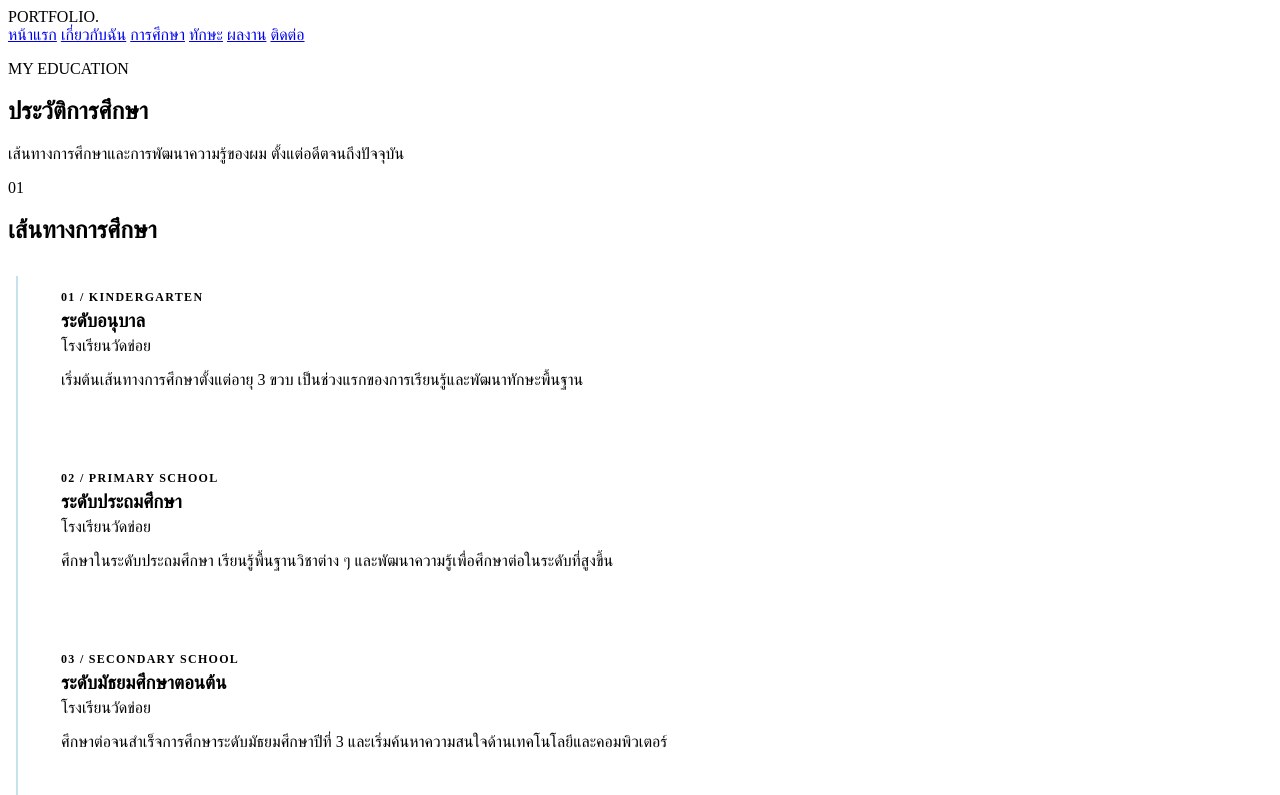
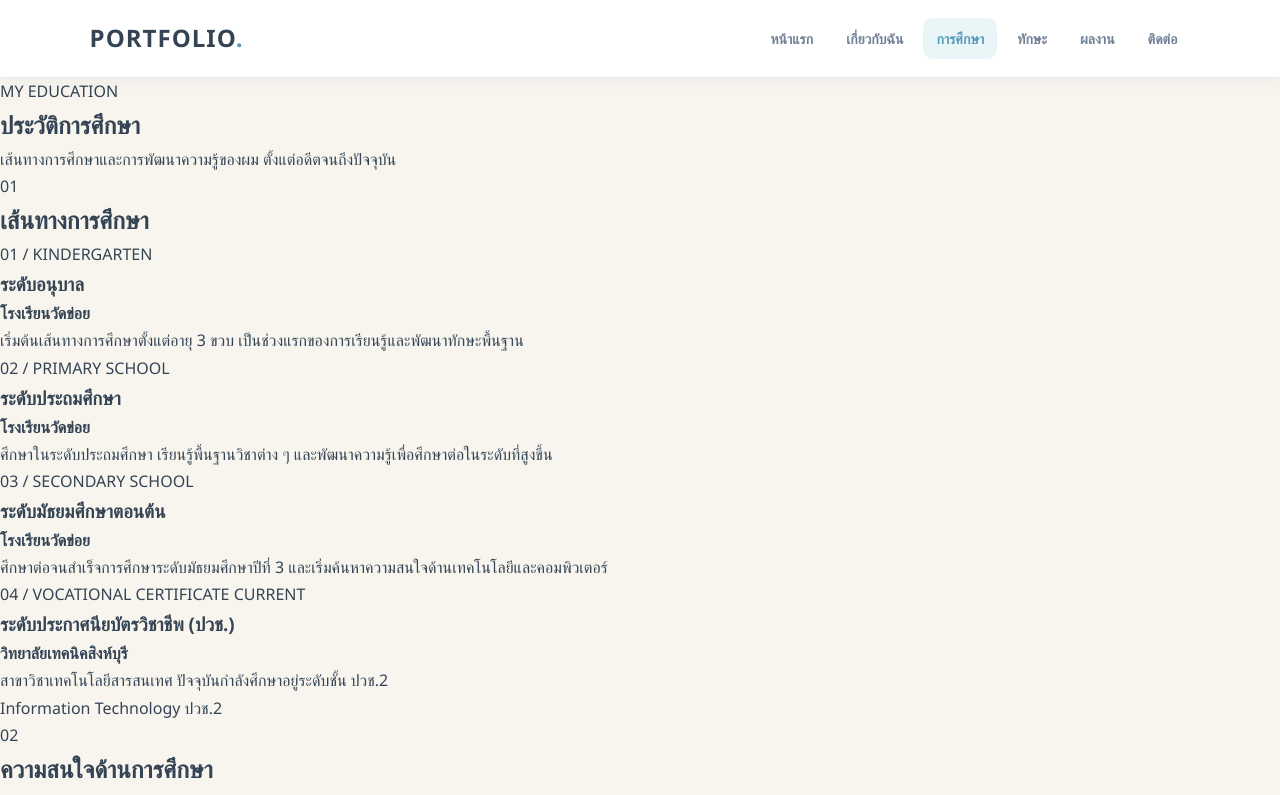
Before and after one commit to 68219010007-oss/Noppadon-prott5, a plain HTML site: page education.html in a window 1280 px wide. Shown: the top 795 px of the page. Drawn offline with Linux system fonts and the light colour scheme.

Commit message:
Update style.css

```diff
--- a/style.css
+++ b/style.css
@@ -1,81 +1,182 @@
-  border-radius: 19px; box-shadow: var(--shadow); transition: .22s ease;
+/* =========================================
+   NOPPADON PORTFOLIO
+   SKY BLUE • WHITE • CREAM • GRAY
+========================================= */
+
+:root {
+  --blue: #a9d5e5;
+  --blue-dark: #579bb8;
+  --blue-pale: #eaf5f8;
+  --cream: #f8f5ef;
+  --white: #ffffff;
+  --dark: #344454;
+  --gray: #718096;
+  --line: #e3eaf0;
+  --shadow: 0 10px 28px rgba(58, 88, 105, .08);
 }
-.about-card:hover, .skill-card:hover, .software-card:hover, .project-card:hover,
-.contact-card:hover, .interest-card:hover { transform: translateY(-4px); box-shadow: 0 16px 34px rgba(58,88,105,.13); }
-h2, h3, h4 { color: var(--dark); }
-p { color: var(--gray); }
 
-/* ABOUT */
-.about-layout { display: grid; grid-template-columns: .8fr 1.5fr; gap: 24px; align-items: start; }
-.profile-card { text-align: center; }
-.profile-avatar, .about-avatar {
-  width: 112px; height: 112px; margin: 0 auto 18px; border-radius: 50%;
-  display: grid; place-items: center; color: var(--blue-dark); font-size: 34px; font-weight: 800;
-  background: var(--blue-pale); border: 1px solid #cfe6ef;
+* {
+  box-sizing: border-box;
+  margin: 0;
+  padding: 0;
 }
-.profile-card h2, .about-profile h2 { margin: 8px 0; }
-.profile-divider, .about-line { height: 1px; background: var(--line); margin: 20px 0; }
-.profile-quote, .about-quote { color: var(--blue-dark) !important; }
-.about-content, .about-details { display: grid; gap: 18px; }
-.about-information, .about-data, .about-grid { display: grid; grid-template-columns: repeat(2,minmax(0,1fr)); gap: 12px; margin-top: 18px; }
-.about-information div, .about-data div { padding: 13px 15px; border-radius: 12px; background: #f8fafb; border: 1px solid var(--line); }
-.about-information span, .about-data span { display: block; color: var(--gray); font-size: 12px; }
-.about-information strong, .about-data strong { color: var(--dark); font-size: 14px; }
-.about-info strong, .about-card strong { color: var(--blue-dark); }
 
-/* EDUCATION */
-.education-section { margin-bottom: 34px; }
-.education-timeline { position: relative; display: grid; gap: 17px; padding-left: 27px; }
-.education-timeline::before { content: ""; position: absolute; left: 8px; top: 12px; bottom: 12px; width: 2px; background: #c5e2ec; }
-.timeline-item { position: relative; }
-.timeline-dot { position: absolute; left: -25px; top: 25px; width: 13px; height: 13px; border-radius: 50%; background: var(--blue-dark); box-shadow: 0 0 0 5px var(--blue-pale); }
-.timeline-card { padding: 23px 26px; }
-.timeline-number, .future-label { color: var(--blue-dark); font-size: 12px; letter-spacing: 1.3px; font-weight: 800; }
-.timeline-card h3 { margin: 5px 0; }
-.timeline-card h4 { margin: 0 0 8px; color: var(--gray); font-weight: 500; }
-.current-label { display: inline-block; margin-top: 10px; padding: 4px 11px; border-radius: 30px; color: var(--blue-dark); background: var(--blue-pale); font-size: 11px; }
-.education-tags, .project-tags { display: flex; flex-wrap: wrap; gap: 8px; margin-top: 14px; }
-.education-tags span, .project-tags span, .skill-card span, .skill-tag, .tag {
-  display: inline-block; padding: 5px 11px; border-radius: 30px; color: var(--blue-dark);
-  background: var(--blue-pale); border: 1px solid #d7eaf1; font-size: 12px;
+html { scroll-behavior: smooth; }
+
+body {
+  min-height: 100vh;
+  font-family: "Segoe UI", Tahoma, sans-serif;
+  background: var(--cream);
+  color: var(--dark);
+  line-height: 1.7;
 }
-.education-interest { margin-top: 48px; }
-.interest-grid { display: grid; grid-template-columns: repeat(2,minmax(0,1fr)); gap: 17px; }
-.interest-icon { margin-bottom: 10px; color: var(--blue-dark); font-size: 24px; }
-.future-education { margin-top: 30px; padding: 32px; background: linear-gradient(135deg,#fff,#edf6f8); }
-.future-education h2 { margin: 10px 0; font-size: 27px; }
-.future-line { width: 55px; height: 3px; margin: 15px 0; background: var(--blue); }
-.future-subtitle, .future-description, .future-quote { color: var(--gray); }
-.future-education h3, .future-major { color: var(--blue-dark); }
+
+/* HEADER + NAVIGATION */
+header {
+  width: 100%;
+  min-height: 78px;
+  padding: 15px 7%;
+  display: flex;
+  align-items: center;
+  justify-content: space-between;
+  gap: 24px;
+  background: rgba(255,255,255,.96);
+  border-bottom: 1px solid var(--line);
+  box-shadow: 0 4px 18px rgba(58,88,105,.05);
+  position: sticky;
+  top: 0;
+  z-index: 20;
+}
+
+.logo {
+  color: var(--dark);
+  font-size: 24px;
+  font-weight: 800;
+  letter-spacing: 1px;
+  white-space: nowrap;
+}
+.logo span { color: var(--blue-dark); }
+
+nav {
+  display: flex;
+  align-items: center;
+  justify-content: flex-end;
+  flex-wrap: wrap;
+  gap: 7px;
+}
+
+nav a {
+  padding: 9px 13px;
+  color: var(--gray);
+  text-decoration: none;
+  font-size: 14px;
+  font-weight: 600;
+  border-radius: 10px;
+  transition: .2s ease;
+}
+nav a:hover, nav a.active {
+  color: var(--blue-dark);
+  background: var(--blue-pale);
+}
+
+/* HOME / HERO */
+.hero {
+  width: min(1120px, 86%);
+  min-height: 680px;
+  margin: auto;
+  padding: 75px 0;
+  display: flex;
+  align-items: center;
+  justify-content: space-between;
+  gap: 55px;
+  background:
+    radial-gradient(circle at 85% 18%, rgba(169,213,229,.32), transparent 32%);
+}
+
+.hero-text { flex: 1; max-width: 610px; }
 .education-ending { margin-top: 48px; text-align: center; }
 
 /* SKILLS */
 .skills-section { margin-bottom: 40px; }
-.skills-title { margin-bottom: 20px; padding-left: 14px; border-left: 4px solid var(--blue); color: var(--dark); font-size: 23px; }
-.skills-grid, .software-grid { display: grid; grid-template-columns: repeat(2,minmax(0,1fr)); gap: 17px; }
+.skills-title {
+  margin-bottom: 20px;
+  padding-left: 14px;
+  border-left: 4px solid var(--blue);
+  color: var(--dark);
+  font-size: 23px;
+}
+.skills-grid, .software-grid {
+  display: grid;
+  grid-template-columns: repeat(2,minmax(0,1fr));
+  gap: 17px;
+}
 .skill-card, .software-card, .computer-skill-card { padding: 25px; }
 .skill-card h3, .software-card h3, .computer-skill-card h3 { color: var(--dark); }
 .skill-card span { margin: 10px 5px 0 0; }
 .computer-skill-card { margin-top: 17px; }
-.skills-summary, .projects-note { margin-top: 30px; padding: 25px; border-left: 4px solid var(--blue); background: #fff; border-radius: 0 15px 15px 0; box-shadow: var(--shadow); }
+.skills-summary, .projects-note {
+  margin-top: 30px;
+  padding: 25px;
+  border-left: 4px solid var(--blue);
+  background: #fff;
+  border-radius: 0 15px 15px 0;
+  box-shadow: var(--shadow);
+}
 .skills-summary h2 { color: var(--blue-dark); }
 
 /* PROJECTS */
-.projects-grid { display: grid; grid-template-columns: repeat(2,minmax(0,1fr)); gap: 20px; }
+.projects-grid {
+  display: grid;
+  grid-template-columns: repeat(2,minmax(0,1fr));
+  gap: 20px;
+}
 .project-card { overflow: hidden; padding: 0; }
-.project-number { padding: 22px 25px 0; color: var(--blue-dark); font-size: 12px; font-weight: 800; letter-spacing: 2px; }
-.project-preview { min-height: 145px; margin: 16px 22px 0; padding: 24px; display: flex; flex-direction: column; justify-content: center; gap: 7px; border: 1px solid #d9eaf0; border-radius: 15px; background: linear-gradient(135deg,#eaf4f7,#f8f5ef); }
+.project-number {
+  padding: 22px 25px 0;
+  color: var(--blue-dark);
+  font-size: 12px;
+  font-weight: 800;
+  letter-spacing: 2px;
+}
+.project-preview {
+  min-height: 145px;
+  margin: 16px 22px 0;
+  padding: 24px;
+  display: flex;
+  flex-direction: column;
+  justify-content: center;
+  gap: 7px;
+  border: 1px solid #d9eaf0;
+  border-radius: 15px;
+  background: linear-gradient(135deg,#eaf4f7,#f8f5ef);
+}
 .project-preview span { color: var(--blue-dark); font-size: 26px; font-weight: 800; }
 .project-preview small { color: var(--gray); font-size: 12px; }
 .project-content { padding: 22px 25px 27px; }
 .project-content h2 { margin: 0 0 8px; }
-.project-content .project-status { margin-top: 14px; color: var(--blue-dark); font-size: 12px; font-weight: 700; }
+.project-content .project-status {
+  margin-top: 14px;
+  color: var(--blue-dark);
+  font-size: 12px;
+  font-weight: 700;
+}
 
 /* CONTACT + FOOTER */
 .contact-card, .info-card { padding: 25px; }
-.contact-card a, .info-card a { color: var(--blue-dark); text-decoration: none; overflow-wrap: anywhere; }
+.contact-card a, .info-card a {
+  color: var(--blue-dark);
+  text-decoration: none;
+  overflow-wrap: anywhere;
+}
 .contact-card a:hover, .info-card a:hover { text-decoration: underline; }
-footer { padding: 24px 18px; border-top: 1px solid var(--line); background: rgba(255,255,255,.9); color: var(--gray); text-align: center; font-size: 12px; }
+footer {
+  padding: 24px 18px;
+  border-top: 1px solid var(--line);
+  background: rgba(255,255,255,.9);
+  color: var(--gray);
+  text-align: center;
+  font-size: 12px;
+}
 button { font: inherit; }
 ::selection { background: #d6ebf2; color: var(--dark); }
 
@@ -96,11 +197,14 @@ button { font: inherit; }
   .hero h1 { font-size: 39px; }
   .hero-image { flex-basis: auto; }
   .profile-photo { width: 250px; height: 330px; }
-  .content-page, .about-page, .education-page, .skills-page, .projects-page, .contact-page { width: 90%; padding: 48px 0 60px; }
-  .about-information, .about-data, .about-grid, .interest-grid, .skills-grid, .software-grid, .projects-grid { grid-template-columns: 1fr; }
+  .content-page, .about-page, .education-page, .skills-page,
+  .projects-page, .contact-page { width: 90%; padding: 48px 0 60px; }
+  .about-information, .about-data, .about-grid, .interest-grid,
+  .skills-grid, .software-grid, .projects-grid { grid-template-columns: 1fr; }
   .about-card, .about-section, .future-education { padding: 22px 19px; }
   .timeline-card, .skill-card, .software-card, .computer-skill-card { padding: 20px; }
-  .page-heading, .about-heading, .education-heading, .skills-heading, .projects-heading, .contact-heading { margin-bottom: 30px; }
+  .page-heading, .about-heading, .education-heading, .skills-heading,
+  .projects-heading, .contact-heading { margin-bottom: 30px; }
 }
 @media (prefers-reduced-motion: reduce) {
   *, *::before, *::after { scroll-behavior: auto !important; transition: none !important; }
```
